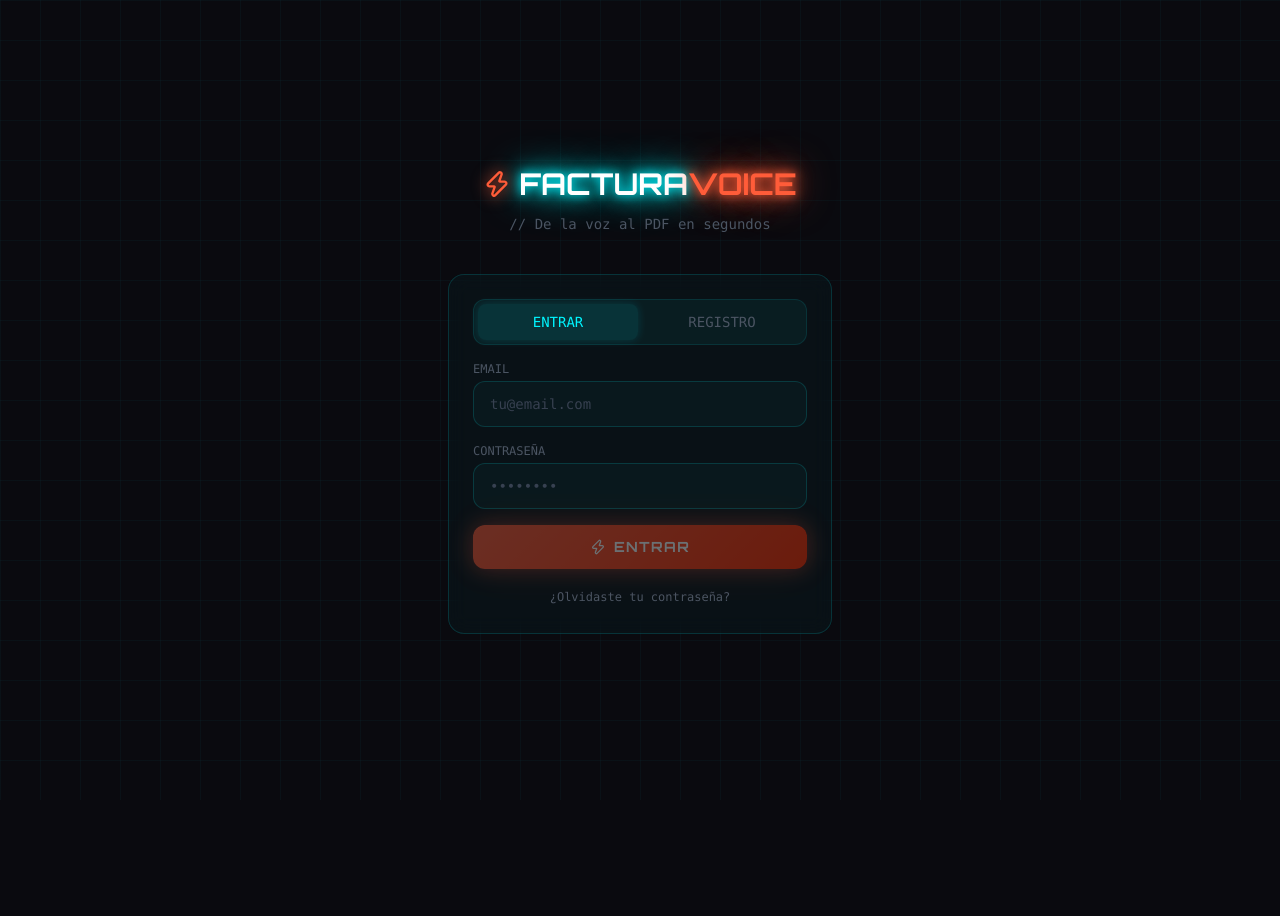
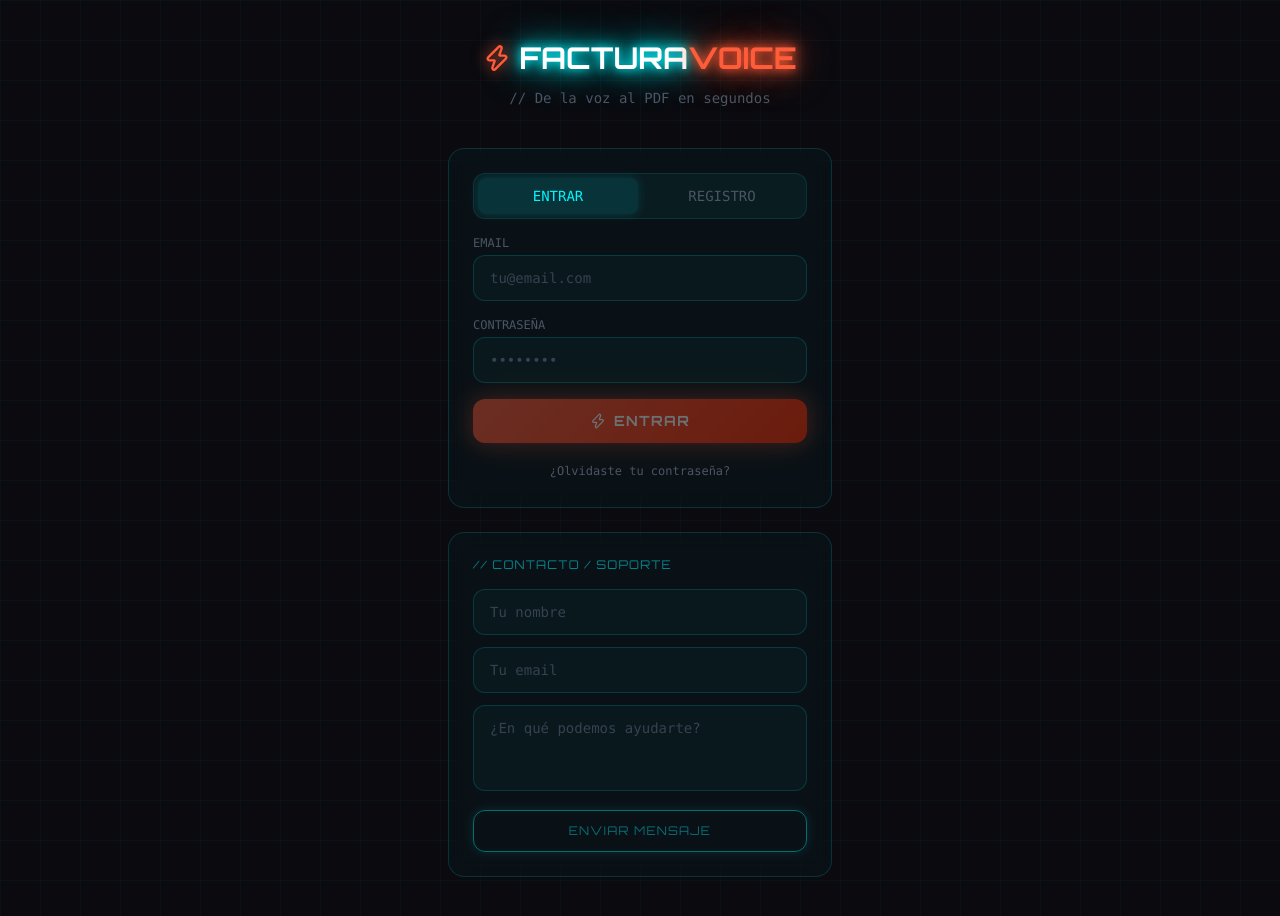
Before and after one commit to maxisete/facturavoice, a React (Vite) app: page /login in a window 1280 px wide. Before the commit the page ends 800 px from the top, so only its background shows below. Built offline with nearby package versions, Linux system fonts and the light colour scheme; no server answers.

Commit message:
feat: formulario de contacto en Login, endpoint Resend en Vercel

```diff
--- a/src/pages/LoginPage.jsx
+++ b/src/pages/LoginPage.jsx
@@ -11,6 +11,27 @@ export default function LoginPage() {
   const [mensaje, setMensaje] = useState(null)
   const [confirmar, setConfirmar] = useState('')
   const [recuperando, setRecuperando] = useState(false)
+  const [contactoNombre, setContactoNombre] = useState('')
+  const [contactoEmail, setContactoEmail] = useState('')
+  const [contactoMensaje, setContactoMensaje] = useState('')
+  const [enviandoContacto, setEnviandoContacto] = useState(false)
+  const [mensajeContacto, setMensajeContacto] = useState(false)
+
+  const handleContacto = async () => {
+    setEnviandoContacto(true)
+    try {
+      await fetch('/api/contacto', {
+        method: 'POST',
+        headers: { 'Content-Type': 'application/json' },
+        body: JSON.stringify({ nombre: contactoNombre, email: contactoEmail, mensaje: contactoMensaje })
+      })
+      setMensajeContacto(true)
+    } catch {
+      // silencioso
+    } finally {
+      setEnviandoContacto(false)
+    }
+  }
 
   const handleSubmit = async () => {
     setError(null)
@@ -37,7 +58,7 @@ export default function LoginPage() {
   }
 
   return (
-    <div className="min-h-screen bg-void flex flex-col items-center justify-center px-5"
+    <div className="min-h-screen bg-void flex flex-col items-center justify-center px-5 py-10"
       style={{
         backgroundImage: 'linear-gradient(rgba(0,245,255,0.03) 1px, transparent 1px), linear-gradient(90deg, rgba(0,245,255,0.03) 1px, transparent 1px)',
         backgroundSize: '40px 40px'
@@ -56,10 +77,8 @@ export default function LoginPage() {
           <p className="text-gray-600 font-mono text-sm">// De la voz al PDF en segundos</p>
         </div>
 
-        {/* Card */}
+        {/* Card login */}
         <div className="card-dark rounded-2xl p-6 space-y-4">
-
-          {/* Toggle */}
           <div className="flex rounded-xl p-1 gap-1"
             style={{ background: 'rgba(0,245,255,0.05)', border: '1px solid rgba(0,245,255,0.1)' }}
           >
@@ -68,46 +87,18 @@ export default function LoginPage() {
                 key={m}
                 onClick={() => setModo(m)}
                 className={`flex-1 py-2 rounded-lg font-mono text-sm transition-all ${
-                  modo === m
-                    ? 'text-neon-cyan'
-                    : 'text-gray-600 hover:text-gray-400'
+                  modo === m ? 'text-neon-cyan' : 'text-gray-600 hover:text-gray-400'
                 }`}
-                style={modo === m ? {
-                  background: 'rgba(0,245,255,0.1)',
-                  boxShadow: '0 0 10px rgba(0,245,255,0.15)'
-                } : {}}
+                style={modo === m ? { background: 'rgba(0,245,255,0.1)', boxShadow: '0 0 10px rgba(0,245,255,0.15)' } : {}}
               >
                 {m === 'login' ? 'ENTRAR' : 'REGISTRO'}
               </button>
             ))}
           </div>
 
-          {/* Email */}
           <div>
             <p className="text-xs font-mono text-gray-600 mb-1">EMAIL</p>
-            <input
-              type="email"
-              value={email}
-              onChange={e => setEmail(e.target.value)}
-              placeholder="tu@email.com"
-              className="w-full text-sm text-white font-mono rounded-xl px-4 py-3 focus:outline-none transition-all placeholder-gray-700"
-              style={{
-                background: 'rgba(0,245,255,0.03)',
-                border: '1px solid rgba(0,245,255,0.15)',
-              }}
-              onFocus={e => e.target.style.borderColor = 'rgba(0,245,255,0.5)'}
-              onBlur={e => e.target.style.borderColor = 'rgba(0,245,255,0.15)'}
-            />
-          </div>
-
-          {/* Password */}
-          <div>
-            <p className="text-xs font-mono text-gray-600 mb-1">CONTRASEÑA</p>
-            <input
-              type="password"
-              value={password}
-              onChange={e => setPassword(e.target.value)}
-              placeholder="••••••••"
+            <input type="email" value={email} onChange={e => setEmail(e.target.value)} placeholder="tu@email.com"
               className="w-full text-sm text-white font-mono rounded-xl px-4 py-3 focus:outline-none transition-all placeholder-gray-700"
               style={{ background: 'rgba(0,245,255,0.03)', border: '1px solid rgba(0,245,255,0.15)' }}
               onFocus={e => e.target.style.borderColor = 'rgba(0,245,255,0.5)'}
@@ -115,15 +106,20 @@ export default function LoginPage() {
             />
           </div>
 
-          {/* Confirmar contraseña — solo en registro */}
+          <div>
+            <p className="text-xs font-mono text-gray-600 mb-1">CONTRASEÑA</p>
+            <input type="password" value={password} onChange={e => setPassword(e.target.value)} placeholder="••••••••"
+              className="w-full text-sm text-white font-mono rounded-xl px-4 py-3 focus:outline-none transition-all placeholder-gray-700"
+              style={{ background: 'rgba(0,245,255,0.03)', border: '1px solid rgba(0,245,255,0.15)' }}
+              onFocus={e => e.target.style.borderColor = 'rgba(0,245,255,0.5)'}
+              onBlur={e => e.target.style.borderColor = 'rgba(0,245,255,0.15)'}
+            />
+          </div>
+
           {modo === 'registro' && (
             <div>
               <p className="text-xs font-mono text-gray-600 mb-1">CONFIRMAR CONTRASEÑA</p>
-              <input
-                type="password"
-                value={confirmar}
-                onChange={e => setConfirmar(e.target.value)}
-                placeholder="••••••••"
+              <input type="password" value={confirmar} onChange={e => setConfirmar(e.target.value)} placeholder="••••••••"
                 className="w-full text-sm text-white font-mono rounded-xl px-4 py-3 focus:outline-none transition-all placeholder-gray-700"
                 style={{ background: 'rgba(0,245,255,0.03)', border: '1px solid rgba(0,245,255,0.15)' }}
                 onFocus={e => e.target.style.borderColor = 'rgba(0,245,255,0.5)'}
@@ -132,35 +128,25 @@ export default function LoginPage() {
             </div>
           )}
 
-          {/* Error */}
           {error && (
             <p className="text-sm font-mono text-red-400 rounded-xl px-4 py-3"
               style={{ background: 'rgba(255,0,0,0.05)', border: '1px solid rgba(255,0,0,0.2)' }}
-            >
-              {error}
-            </p>
+            >{error}</p>
           )}
 
-          {/* Mensaje */}
           {mensaje && (
             <p className="text-sm font-mono rounded-xl px-4 py-3"
               style={{ background: 'rgba(0,255,136,0.05)', border: '1px solid rgba(0,255,136,0.2)', color: '#00ff88' }}
-            >
-              {mensaje}
-            </p>
+            >{mensaje}</p>
           )}
 
-          {/* Botón */}
-          <button
-            onClick={handleSubmit}
-            disabled={cargando || !email || !password}
+          <button onClick={handleSubmit} disabled={cargando || !email || !password}
             className="w-full flex items-center justify-center gap-2 btn-neon-solid text-white py-3 rounded-xl font-orbitron font-bold text-sm tracking-widest disabled:opacity-40 transition-all"
           >
             <Zap size={16} />
             {cargando ? 'CONECTANDO...' : modo === 'login' ? 'ENTRAR' : 'CREAR CUENTA'}
           </button>
 
-          {/* Recuperar contraseña */}
           {modo === 'login' && (
             <button
               onClick={async () => {
@@ -180,6 +166,44 @@ export default function LoginPage() {
             </button>
           )}
         </div>
+
+        {/* Formulario de contacto */}
+        <div className="mt-6 card-dark rounded-2xl p-6 space-y-4">
+          <p className="text-xs font-orbitron text-neon-cyan/50 tracking-widest">// CONTACTO / SOPORTE</p>
+
+          {!mensajeContacto ? (
+            <div className="space-y-3">
+              <input type="text" value={contactoNombre} onChange={e => setContactoNombre(e.target.value)} placeholder="Tu nombre"
+                className="w-full text-sm text-white font-mono rounded-xl px-4 py-3 focus:outline-none transition-all placeholder-gray-700"
+                style={{ background: 'rgba(0,245,255,0.03)', border: '1px solid rgba(0,245,255,0.15)' }}
+                onFocus={e => e.target.style.borderColor = 'rgba(0,245,255,0.5)'}
+                onBlur={e => e.target.style.borderColor = 'rgba(0,245,255,0.15)'}
+              />
+              <input type="email" value={contactoEmail} onChange={e => setContactoEmail(e.target.value)} placeholder="Tu email"
+                className="w-full text-sm text-white font-mono rounded-xl px-4 py-3 focus:outline-none transition-all placeholder-gray-700"
+                style={{ background: 'rgba(0,245,255,0.03)', border: '1px solid rgba(0,245,255,0.15)' }}
+                onFocus={e => e.target.style.borderColor = 'rgba(0,245,255,0.5)'}
+                onBlur={e => e.target.style.borderColor = 'rgba(0,245,255,0.15)'}
+              />
+              <textarea value={contactoMensaje} onChange={e => setContactoMensaje(e.target.value)} placeholder="¿En qué podemos ayudarte?" rows={3}
+                className="w-full text-sm text-white font-mono rounded-xl px-4 py-3 focus:outline-none transition-all placeholder-gray-700 resize-none"
+                style={{ background: 'rgba(0,245,255,0.03)', border: '1px solid rgba(0,245,255,0.15)' }}
+                onFocus={e => e.target.style.borderColor = 'rgba(0,245,255,0.5)'}
+                onBlur={e => e.target.style.borderColor = 'rgba(0,245,255,0.15)'}
+              />
+              <button onClick={handleContacto} disabled={enviandoContacto || !contactoNombre || !contactoEmail || !contactoMensaje}
+                className="w-full py-3 rounded-xl btn-neon text-neon-cyan font-orbitron text-xs tracking-widest disabled:opacity-40 transition-all"
+              >
+                {enviandoContacto ? 'ENVIANDO...' : 'ENVIAR MENSAJE'}
+              </button>
+            </div>
+          ) : (
+            <p className="text-sm font-mono text-center py-2" style={{ color: '#00ff88' }}>
+              ✓ Mensaje enviado. Te responderemos pronto.
+            </p>
+          )}
+        </div>
+
       </div>
     </div>
   )
--- /dev/null
+++ b/src/pages/api/contacto.js
@@ -0,0 +1,43 @@
+export default async function handler(req, res) {
+  if (req.method !== 'POST') {
+    return res.status(405).json({ error: 'Método no permitido' })
+  }
+
+  const { nombre, email, mensaje } = req.body
+
+  if (!nombre || !email || !mensaje) {
+    return res.status(400).json({ error: 'Faltan campos obligatorios' })
+  }
+
+  try {
+    const response = await fetch('https://api.resend.com/emails', {
+      method: 'POST',
+      headers: {
+        'Authorization': `Bearer ${process.env.RESEND_API_KEY}`,
+        'Content-Type': 'application/json',
+      },
+      body: JSON.stringify({
+        from: 'FacturaVoice Soporte <onboarding@resend.dev>',
+        to: ['maxisete@gmail.com'],
+        subject: `[FacturaVoice] Contacto de ${nombre}`,
+        html: `
+          <h2>Nuevo mensaje de contacto</h2>
+          <p><strong>Nombre:</strong> ${nombre}</p>
+          <p><strong>Email:</strong> ${email}</p>
+          <p><strong>Mensaje:</strong></p>
+          <p>${mensaje}</p>
+        `,
+      }),
+    })
+
+    if (!response.ok) {
+      const error = await response.json()
+      throw new Error(error.message || 'Error enviando email')
+    }
+
+    return res.status(200).json({ ok: true })
+  } catch (err) {
+    console.error('Error contacto:', err)
+    return res.status(500).json({ error: 'Error al enviar el mensaje' })
+  }
+}
```
